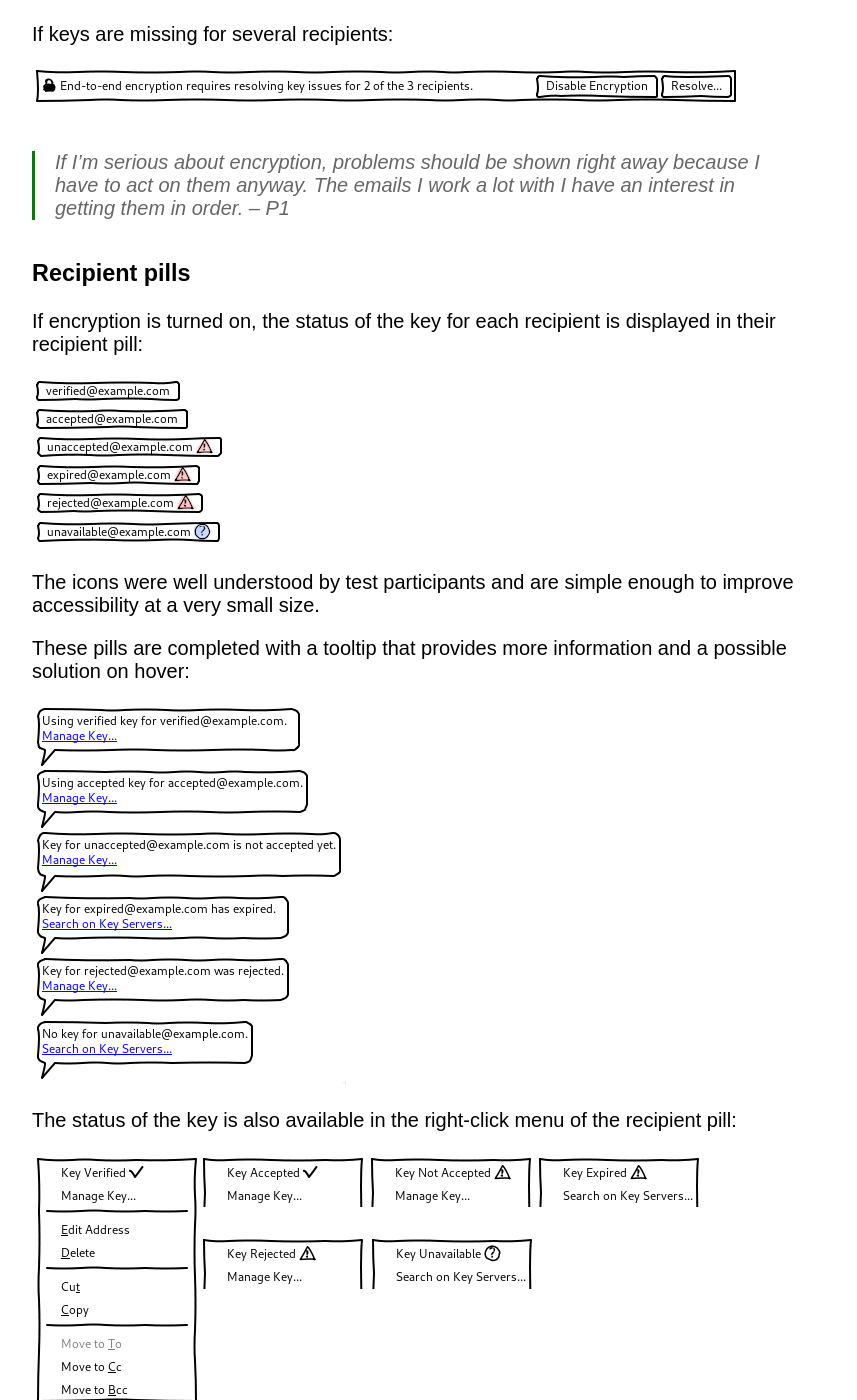
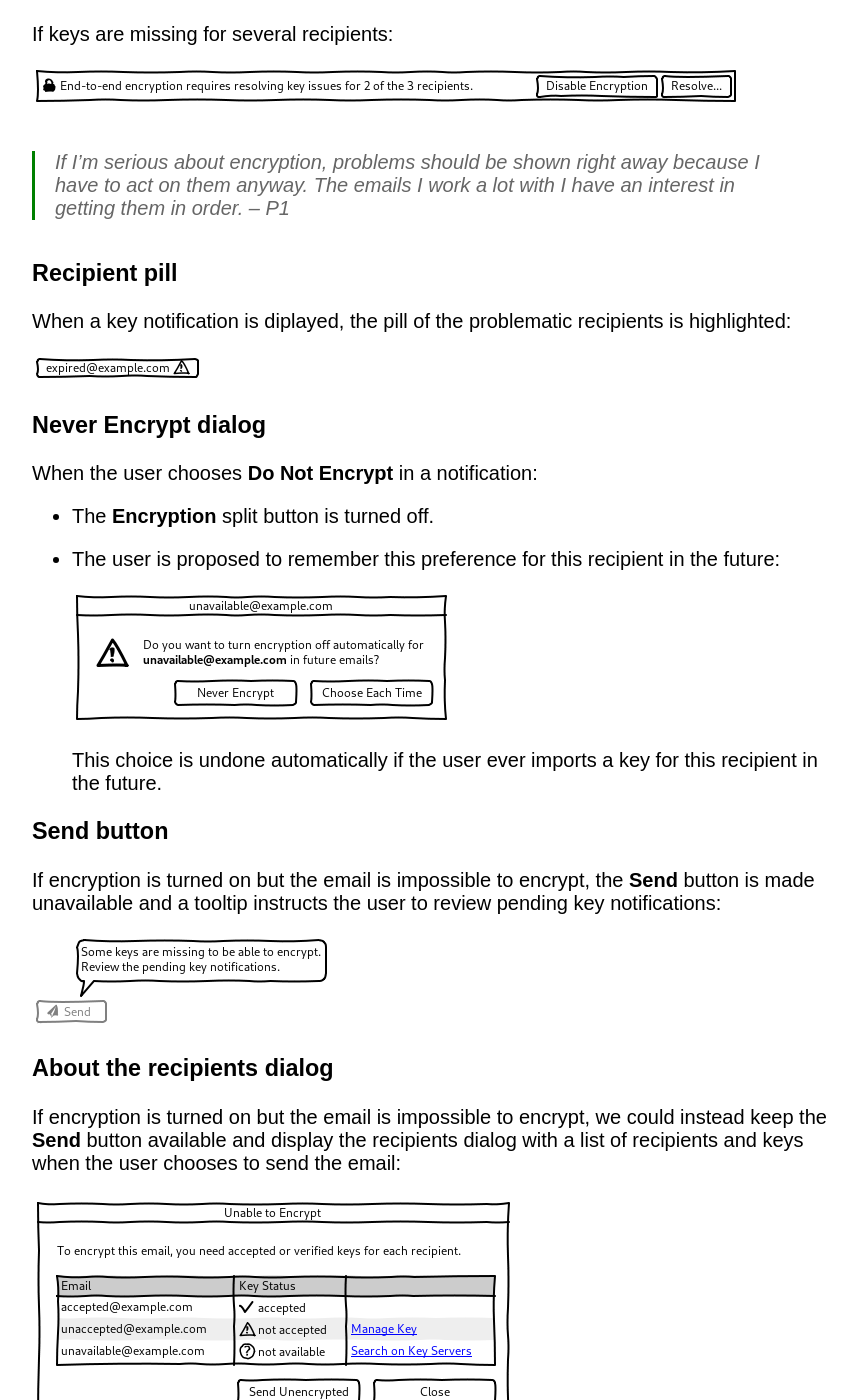
Before and after one commit to nfalquet/thunderbird-openpgp, a Jekyll site: the page built from jekyll/index.md, in a window 1280 px wide and 1400 px high, scrolled down 5359 px. Shown: the whole window, without its empty margins (208-1065 px from the left). Built offline with Jekyll 4.4.1, drawn with Linux system fonts in a browser that asks for light colours; the table of contents is made by our own code; some of the changed text lies outside the part shown.

Commit message:
Update recipient pill

```diff
--- a/jekyll/index.md
+++ b/jekyll/index.md
@@ -179,25 +179,12 @@ If keys are missing for several recipients:
 > I have to act on them anyway. The emails I work a lot with I have an interest
 > in getting them in order. --&nbsp;P1
 
-### Recipient pills
+### Recipient pill
 
-If encryption is turned on, the status of the key for each recipient is
-displayed in their recipient pill:
+When a key notification is diplayed, the pill of the problematic recipients is
+highlighted:
 
-![](mockups/recipient-pills.png)
-
-The icons were well understood by test participants and are simple enough to
-improve accessibility at a very small size.
-
-These pills are completed with a tooltip that provides more information and a
-possible solution on hover:
-
-![](mockups/recipient-tooltip.png)
-
-The status of the key is also available in the right-click menu of the
-recipient pill:
-
-![](mockups/recipient-right-click.png)
+![](mockups/recipient-pill.png)
 
 ### Never Encrypt dialog
 
```
Also changed, not shown: jekyll/mockups/recipient-pill.png (added), jekyll/mockups/recipient-pills.png (deleted), jekyll/mockups/recipient-right-click.png (deleted), jekyll/mockups/recipient-tooltip.png (deleted).
